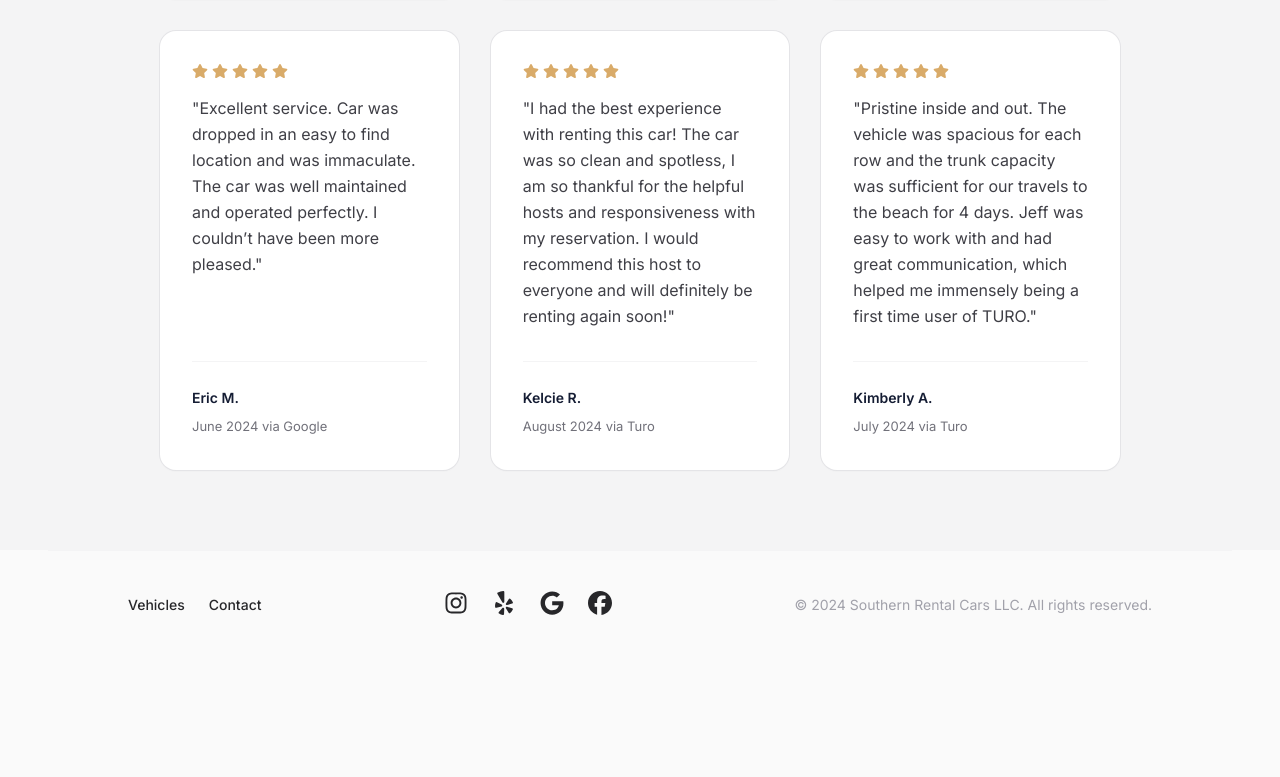
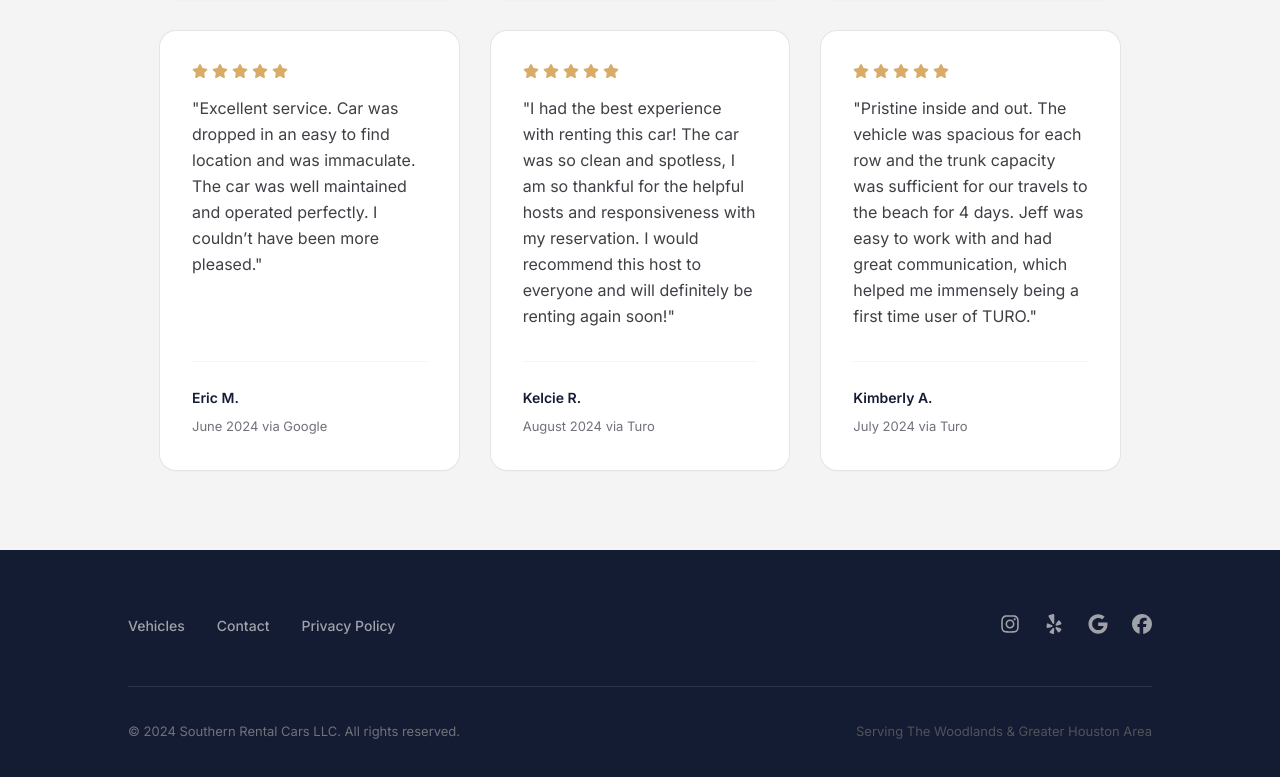
Before and after one commit to Southern-Rental-Cars/rental-cars, a Next.js app: page / in a window 1280 px wide. Shown: the part 2893-3670 px from the top of the page. Before the commit the page ends 3576 px from the top, so only its background shows below. Built offline with nearby package versions, Linux system fonts and the light colour scheme; a web font is replaced by a local one.

Commit message:
update footer

```diff
--- a/src/components/Footer.tsx
+++ b/src/components/Footer.tsx
@@ -6,7 +6,7 @@ import {
   faGoogle,
   faFacebook,
 } from '@fortawesome/free-brands-svg-icons'
-import { ContainerInner, ContainerOuter } from '@/components/Container'
+import { ContainerOuter, ContainerInner } from '@/components/Container'
 
 function NavLink({
   href,
@@ -18,67 +18,67 @@ function NavLink({
   return (
     <Link
       href={href}
-      className="transition hover:text-blue-500 dark:hover:text-blue-400"
+      className="transition text-zinc-400 hover:text-gold-500"
     >
       {children}
     </Link>
   )
 }
 
+function SocialLink({
+  href,
+  icon,
+}: {
+  href: string
+  icon: any
+}) {
+  return (
+    <Link href={href} target="_blank" className="group">
+      <FontAwesomeIcon
+        icon={icon}
+        className="h-5 w-5 text-zinc-400 transition group-hover:text-gold-500"
+      />
+    </Link>
+  )
+}
+
 export function Footer() {
   return (
-    <footer className="flex-none">
+    <footer className="bg-navy-900 flex-none pt-16 pb-10">
       <ContainerOuter>
-        <div className="border-t border-zinc-100 pb-16 pt-10 dark:border-zinc-700/40">
         <ContainerInner>
           <div className="flex flex-col items-center justify-between gap-6 sm:flex-row">
-              <div className="flex flex-wrap justify-center gap-x-6 gap-y-1 text-sm font-medium text-zinc-800 dark:text-zinc-200">
+            <div className="flex flex-wrap justify-center gap-x-8 gap-y-1 text-sm font-medium">
               <NavLink href="/vehicles">Vehicles</NavLink>
               {/* <NavLink href="/business-solutions">Business Solutions</NavLink> */}
               <NavLink href="/contact">Contact</NavLink>
+              <NavLink href="/privacy-policy">Privacy Policy</NavLink>
             </div>
             <div className="flex gap-6">
-                <Link
+              <SocialLink
                 href="https://www.instagram.com/southernrentalcars/"
-                  target="_blank"
-                >
-                  <FontAwesomeIcon
                 icon={faInstagram}
-                    className="h-6 w-6 text-zinc-800 transition-colors hover:text-blue-500 dark:text-zinc-200"
               />
-                </Link>
-                <Link
+              <SocialLink
                 href="https://www.yelp.com/biz/southern-rental-cars-the-woodlands"
-                  target="_blank"
-                >
-                  <FontAwesomeIcon
                 icon={faYelp}
-                    className="h-6 w-6 text-zinc-800 transition-colors hover:text-blue-500 dark:text-zinc-200"
               />
-                </Link>
-                <Link href="https://g.co/kgs/yA9XKBS" target="_blank">
-                  <FontAwesomeIcon
-                    icon={faGoogle}
-                    className="h-6 w-6 text-zinc-800 transition-colors hover:text-blue-500 dark:text-zinc-200"
+              <SocialLink href="https://g.co/kgs/yA9XKBS" icon={faGoogle} />
+              <SocialLink
+                href="https://www.facebook.com/southernrentalcars"
+                icon={faFacebook}
               />
-                </Link>
-                <Link
-                  href="https://www.facebook.com/southernrentalcars"
-                  target="_blank"
-                >
-                  <FontAwesomeIcon
-                    icon={faFacebook}
-                    className="h-6 w-6 text-zinc-800 transition-colors hover:text-blue-500 dark:text-zinc-200"
-                  />
-                </Link>
             </div>
-              <p className="text-sm text-zinc-400 dark:text-zinc-500">
-                &copy; {new Date().getFullYear()} Southern Rental Cars LLC. All
-                rights reserved.
+          </div>
+          <div className="mt-12 border-t border-white/10 pt-8 flex flex-col md:flex-row justify-between items-center gap-4">
+            <p className="text-xs text-zinc-500">
+              &copy; {new Date().getFullYear()} Southern Rental Cars LLC. All rights reserved.
+            </p>
+            <p className="text-xs text-zinc-600">
+              Serving The Woodlands & Greater Houston Area
             </p>
           </div>
         </ContainerInner>
-        </div>
       </ContainerOuter>
     </footer>
   )
```
Lines whose indentation alone changed are shown as unchanged.
